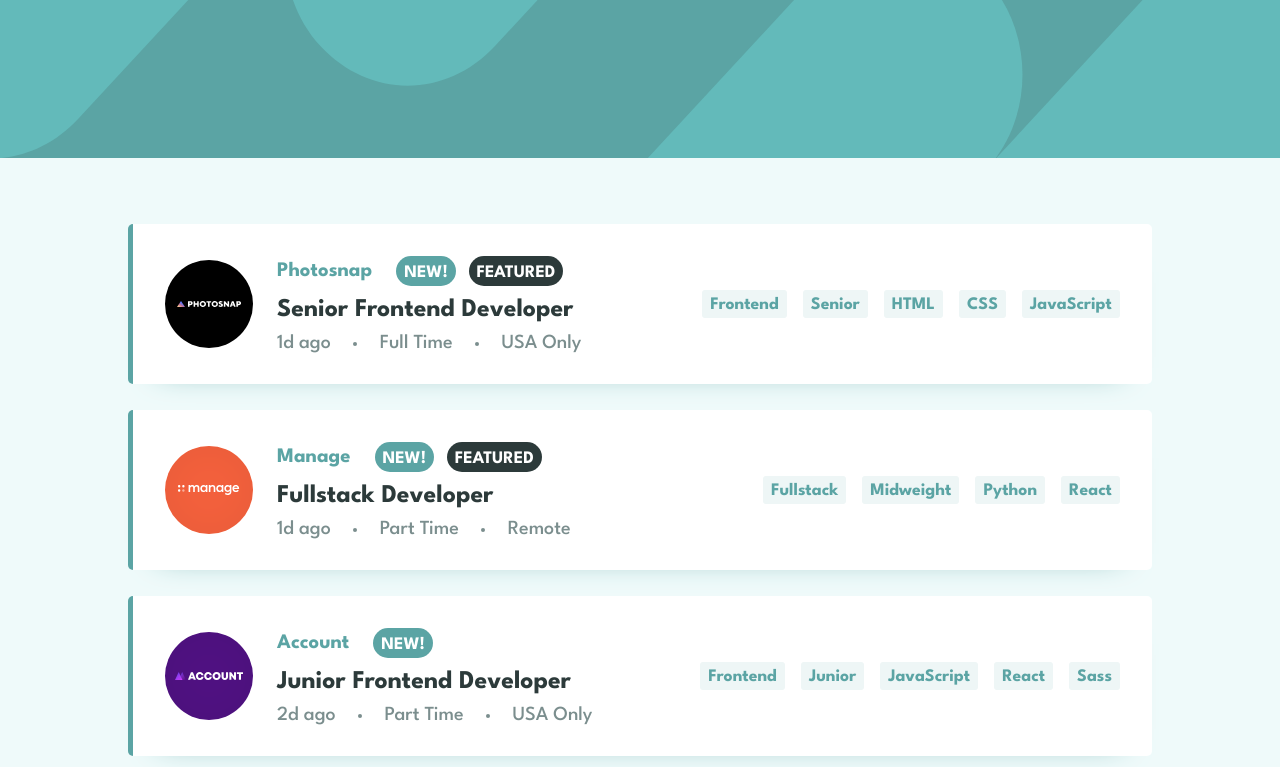
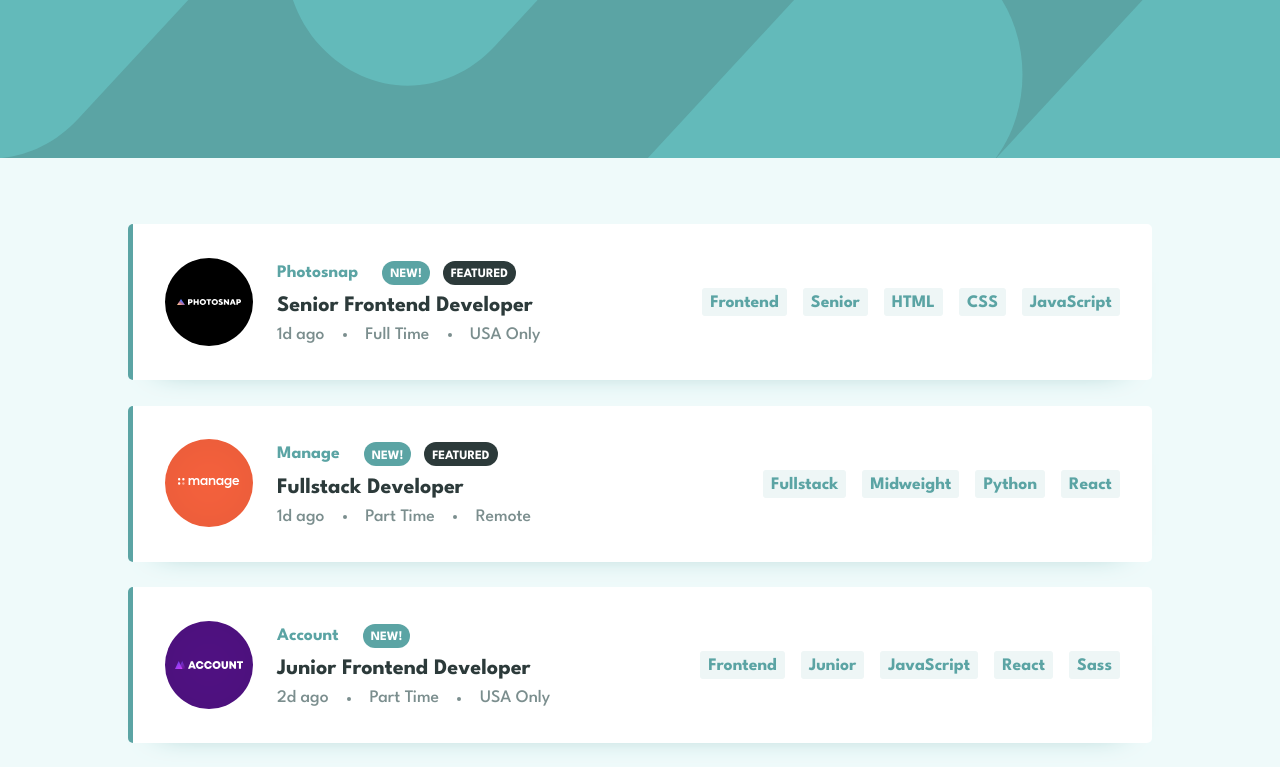
Before and after one commit to iprinceroyy/job-filtering, a React (Create React App) app: page / in a window 1280 px wide. Shown: the top 767 px of the page. Built offline with nearby package versions, Linux system fonts and the light colour scheme.

Commit message:
update design

```diff
--- a/src/components/companyComponent/CompanyComponentStyles.scss
+++ b/src/components/companyComponent/CompanyComponentStyles.scss
@@ -13,7 +13,7 @@
 		font-size: 0.92rem;
 
 		@media (min-width: 80rem) {
-			font-size: 1.29rem;
+			font-size: var.$font-size;
 		}
 	}
 
@@ -27,11 +27,6 @@
 		padding-inline: 0.5rem;
 		border-radius: 50px;
 		margin-inline-end: -1rem;
-
-		@media (min-width: 80rem) {
-			font-size: var.$font-size;
-			padding-block: 0.55rem 0.35rem;
-		}
 	}
 
 	.Company--featured {
--- a/src/components/criteriaComponent/CriteriaComponentStyles.scss
+++ b/src/components/criteriaComponent/CriteriaComponentStyles.scss
@@ -7,7 +7,7 @@
 	color: var.$dark-grayish-cyan;
 
 	@media (min-width: 80rem) {
-		font-size: 1.25rem;
+		font-size: var.$font-size;
 	}
 }
 
@@ -21,6 +21,6 @@
 	margin-block-end: 0.12rem;
 
 	@media (min-width: 80rem) {
-		margin-inline: 1.4rem;
+		margin-inline: 1.15rem;
 	}
 }
--- a/src/components/jobComponent/JobComponentStyles.scss
+++ b/src/components/jobComponent/JobComponentStyles.scss
@@ -8,7 +8,8 @@
 .Job {
 	@include m.display-grid();
 	position: relative;
-	width: max(330px, 80%);
+	width: 84%;
+	//width: max(330px, 80%);
 	font-size: var.$font-size;
 	border-radius: 6px;
 	background-color: white;
@@ -40,6 +41,7 @@
 
 	@media (min-width: 64rem) {
 		padding: 2rem;
+		width: 80%;
 	}
 
 	&__Description {
@@ -49,7 +51,7 @@
 
 		@media (min-width: 45rem) {
 			border: none;
-			gap: 0.75rem;
+			gap: 0.7rem;
 			padding: 0;
 		}
 
@@ -57,8 +59,8 @@
 			font-weight: var.$fw-700;
 			font-size: 0.92rem;
 			color: var.$very-dark-grayish-cyan;
-			@media (min-width: 64rem) {
-				font-size: 1.6rem;
+			@media (min-width: 80rem) {
+				font-size: 1.38rem;
 			}
 		}
 	}
```
